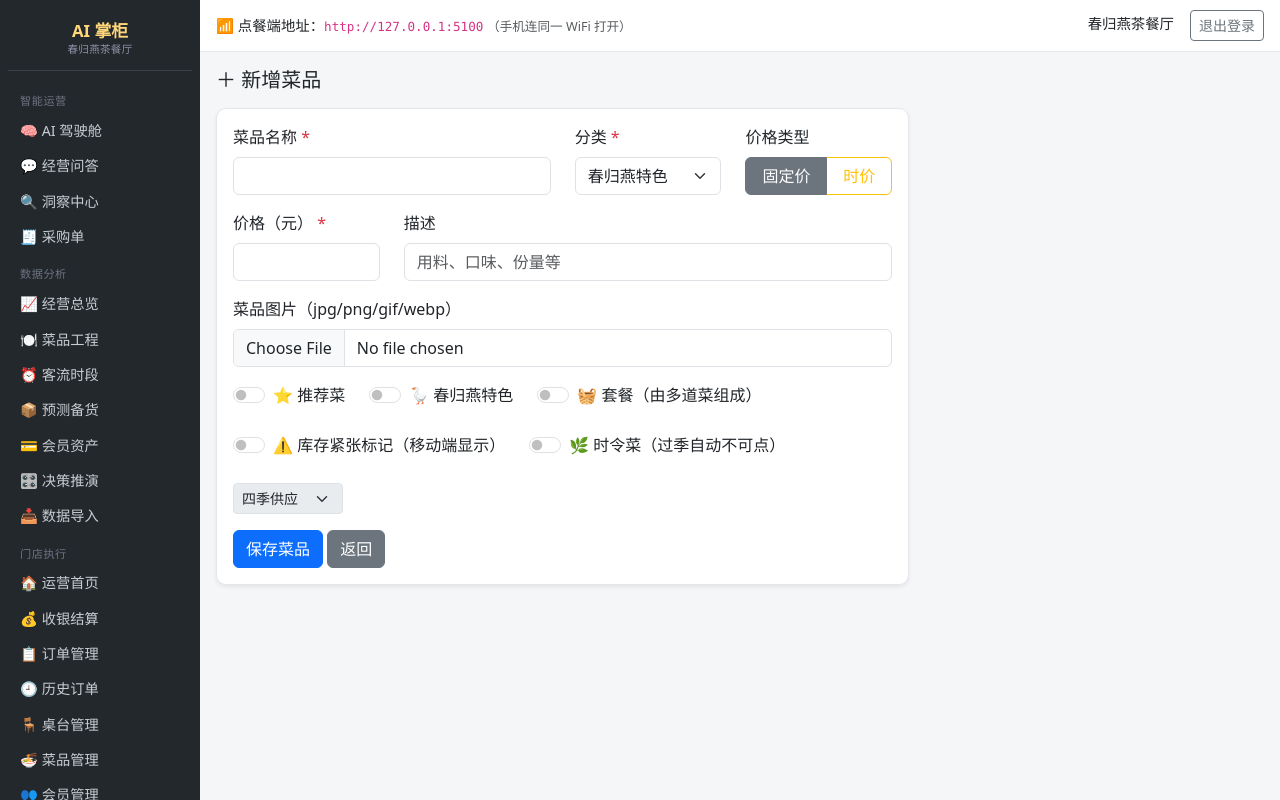
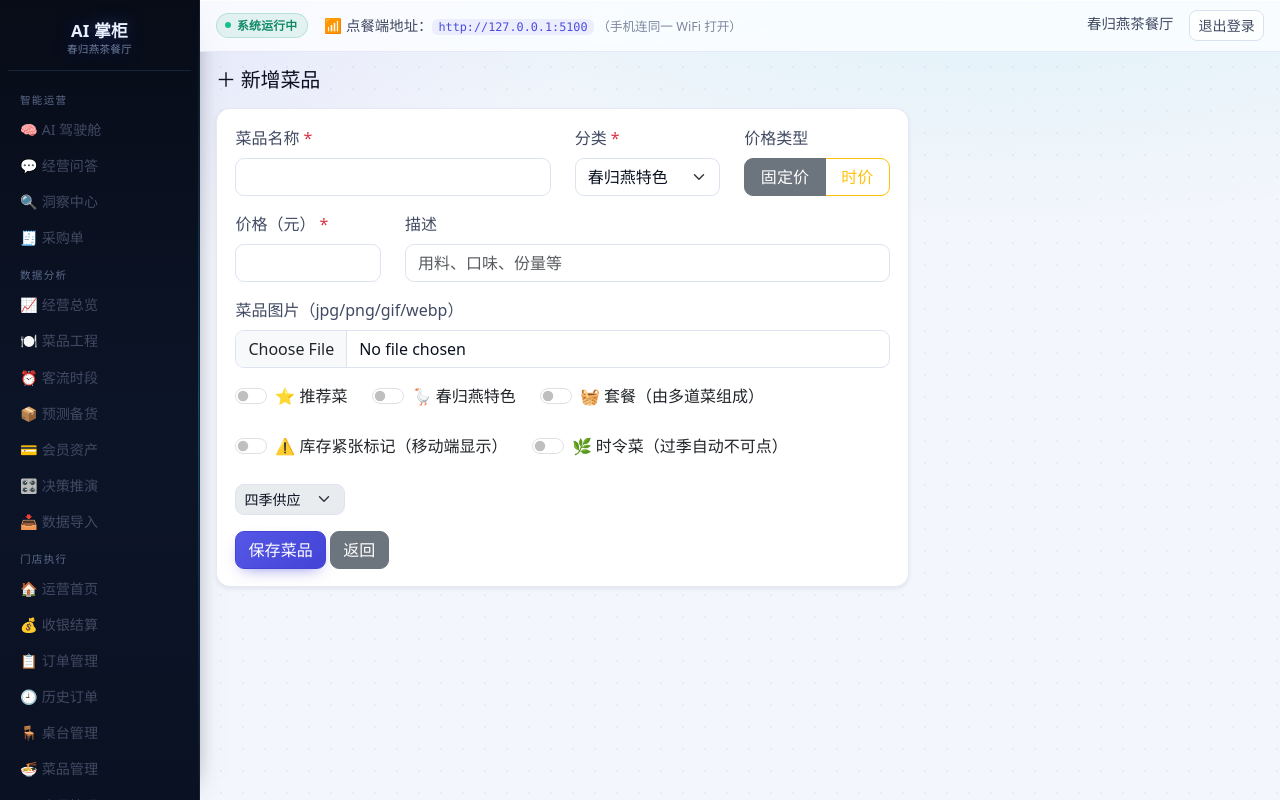
Before and after one commit to wsj20011001/ai-zhanggui, a Flask app: page /admin/dishes/add in a window 1280 px wide. Run offline with Flask 3, Linux system fonts and the light colour scheme; the visitor is signed in with stand-in values (Sample User, id 1); data comes from the database, SQL or seed files in the repository; some libraries are stand-ins or nearby versions.

Commit message:
style: 科技风皮肤（深色导航 + 网格底 + 卡片发丝线 + 桌台状态条 + 登录页重设计）

```diff
--- /dev/null
+++ b/static/css/tech.css
@@ -0,0 +1,354 @@
+/* ==========================================================================
+   AI 掌柜 · 科技风皮肤
+   加载顺序：bootstrap.min.css → custom.css → ai.css → tech.css
+   设计原则：深色导航 + 浅色内容区。
+   为什么不整体反色：报表、订单、库存都是高密度表格，深底反白在投影仪上
+   会糊成一片，而且打印小票会全黑。所以"科技感"放在导航、卡片、数字、动效上。
+   ========================================================================== */
+
+:root {
+  --ink: #0c1222;
+  --ink-2: #414a63;
+  --muted: #7d879f;
+  --line: #e4e9f5;
+  --line-2: #eef1f9;
+  --bg: #f3f6fc;
+  --accent: #4c4ddc;
+  --accent-soft: #eceefe;
+  --cyan: #00b8cc;
+  --navy: #080d1a;
+  --navy-2: #101a33;
+  --ok: #13a97b;
+  --warn: #d68910;
+  --bad: #d24545;
+  --shadow-1: 0 1px 2px rgba(12, 18, 34, .04);
+  --shadow-2: 0 10px 30px -18px rgba(12, 18, 34, .28);
+}
+
+/* ---------- 底色：细网格 + 冷色渐晕 ---------- */
+.admin-body {
+  background-color: var(--bg);
+  background-image:
+    radial-gradient(circle at 1px 1px, rgba(76, 77, 220, .07) 1px, transparent 0),
+    radial-gradient(1200px 520px at 78% -12%, rgba(0, 184, 204, .10), transparent 62%),
+    radial-gradient(900px 460px at 6% 0%, rgba(76, 77, 220, .10), transparent 58%);
+  background-size: 22px 22px, auto, auto;
+  color: var(--ink);
+  -webkit-font-smoothing: antialiased;
+}
+
+/* ---------- 侧边栏 ---------- */
+.sidebar {
+  background: linear-gradient(180deg, #070c17 0%, #0c1428 55%, #0a1122 100%);
+  border-right: 1px solid rgba(120, 170, 255, .10);
+  box-shadow: 6px 0 28px -20px rgba(4, 10, 22, .8);
+  position: sticky;
+}
+.sidebar::after {                       /* 右侧一道极细的光边 */
+  content: "";
+  position: absolute;
+  top: 0; right: 0; bottom: 0;
+  width: 1px;
+  background: linear-gradient(180deg, transparent, rgba(0, 200, 220, .35), transparent);
+}
+.sidebar-brand {
+  color: #eaf1ff;
+  border-bottom: 1px solid rgba(120, 170, 255, .14);
+  letter-spacing: .2px;
+  text-shadow: 0 0 18px rgba(92, 130, 255, .35);
+}
+.brand-sub { color: #6d7c9c; }
+
+.sidebar .nav-link {
+  color: #9aa8c4;
+  border-radius: 9px;
+  margin-bottom: 1px;
+  position: relative;
+  transition: color .16s, background .16s, transform .16s;
+}
+.sidebar .nav-link:hover {
+  color: #e8f0ff;
+  background: rgba(120, 170, 255, .09);
+  transform: translateX(1px);
+}
+.sidebar .nav-link.active {
+  color: #fff;
+  background: linear-gradient(90deg, rgba(76, 77, 220, .55) 0%, rgba(0, 184, 204, .16) 100%);
+  box-shadow: inset 0 0 0 1px rgba(120, 200, 255, .18), 0 6px 18px -12px rgba(0, 184, 204, .9);
+}
+.sidebar .nav-link.active::before {
+  content: "";
+  position: absolute;
+  left: 0; top: 7px; bottom: 7px;
+  width: 2px; border-radius: 2px;
+  background: linear-gradient(180deg, #5fe6f7, #5a5cf0);
+  box-shadow: 0 0 10px rgba(95, 230, 247, .8);
+}
+.sidebar .nav-label {
+  color: #5b6a8b;
+  text-transform: uppercase;
+  letter-spacing: .12em;
+  font-size: .66rem;
+}
+
+/* ---------- 顶栏：毛玻璃 ---------- */
+.topbar {
+  background: rgba(255, 255, 255, .74);
+  backdrop-filter: saturate(160%) blur(14px);
+  -webkit-backdrop-filter: saturate(160%) blur(14px);
+  border-bottom: 1px solid var(--line);
+  box-shadow: 0 1px 0 rgba(255, 255, 255, .8) inset;
+  color: var(--ink-2);
+}
+.topbar code {
+  background: var(--accent-soft);
+  color: var(--accent);
+  border-radius: 6px;
+  padding: 1px 6px;
+  font-size: .82em;
+}
+.sys-chip {
+  display: inline-flex;
+  align-items: center;
+  gap: 6px;
+  padding: 3px 10px 3px 8px;
+  border-radius: 999px;
+  background: rgba(19, 169, 123, .10);
+  border: 1px solid rgba(19, 169, 123, .22);
+  color: #0f8a65;
+  font-size: .74rem;
+  font-weight: 600;
+  letter-spacing: .02em;
+}
+.sys-chip i {
+  width: 6px; height: 6px; border-radius: 50%;
+  background: #17c08c;
+  box-shadow: 0 0 0 0 rgba(23, 192, 140, .6);
+  animation: pulse 2.2s infinite;
+}
+@keyframes pulse {
+  0% { box-shadow: 0 0 0 0 rgba(23, 192, 140, .55); }
+  70% { box-shadow: 0 0 0 7px rgba(23, 192, 140, 0); }
+  100% { box-shadow: 0 0 0 0 rgba(23, 192, 140, 0); }
+}
+
+/* ---------- 卡片 ---------- */
+.card, .panel, .table-card, .stat-card, .kpi {
+  border-radius: 14px !important;
+  border: 1px solid var(--line) !important;
+  background: #fff;
+  box-shadow: var(--shadow-1);
+  transition: box-shadow .18s, transform .18s, border-color .18s;
+}
+.stat-card, .kpi, .panel { box-shadow: var(--shadow-1), var(--shadow-2); }
+.card:hover, .table-card:hover, .kpi:hover, .panel:hover {
+  border-color: #d8e0f3 !important;
+  box-shadow: 0 1px 2px rgba(12, 18, 34, .05), 0 16px 36px -22px rgba(12, 18, 34, .35);
+}
+.card-body { padding: 1.05rem 1.15rem; }
+
+/* 统计卡：顶部一道渐变发丝线 */
+.stat-card { position: relative; overflow: hidden; }
+.stat-card::before {
+  content: "";
+  position: absolute;
+  top: 0; left: 0; right: 0; height: 2px;
+  background: linear-gradient(90deg, var(--accent), var(--cyan));
+  opacity: .85;
+}
+.stat-card .num, .kpi .v {
+  font-variant-numeric: tabular-nums;
+  letter-spacing: -.6px;
+  color: var(--ink);
+}
+.stat-card .num { font-size: 1.62rem; }
+.text-primary { color: var(--accent) !important; }
+
+/* ---------- 表格 ---------- */
+.table { --bs-table-bg: transparent; color: var(--ink); }
+.table > :not(caption) > * > * { box-shadow: none; }
+.table thead th {
+  font-size: .74rem;
+  font-weight: 600;
+  color: var(--muted);
+  letter-spacing: .06em;
+  text-transform: uppercase;
+  background: linear-gradient(180deg, #fbfcff, #f6f8fe);
+  border-bottom: 1px solid var(--line);
+  padding: .62rem .75rem;
+  white-space: nowrap;
+}
+.table tbody td {
+  border-color: var(--line-2);
+  padding: .58rem .75rem;
+  vertical-align: middle;
+}
+.table tbody tr { transition: background .12s; }
+.table-hover tbody tr:hover > *, .table tbody tr:hover > * { background: #f7f9ff; }
+.table-sm > :not(caption) > * > * { padding: .45rem .6rem; }
+
+/* ---------- 按钮 ---------- */
+.btn { border-radius: 9px; font-weight: 500; letter-spacing: .01em; transition: all .16s; }
+.btn-primary {
+  background: linear-gradient(135deg, #5557e6 0%, #4344d6 100%);
+  border-color: #4344d6;
+  box-shadow: 0 6px 16px -8px rgba(67, 68, 214, .75);
+}
+.btn-primary:hover, .btn-primary:focus {
+  background: linear-gradient(135deg, #4a4cdf, #3a3bc9);
+  border-color: #3a3bc9;
+  box-shadow: 0 10px 22px -10px rgba(67, 68, 214, .85);
+  transform: translateY(-1px);
+}
+.btn-success { background: linear-gradient(135deg, #16b884, #0f9e70); border-color: #0f9e70; }
+.btn-danger { background: linear-gradient(135deg, #e25353, #c93f3f); border-color: #c93f3f; }
+.btn-outline-secondary {
+  color: var(--ink-2);
+  border-color: #d9e0ef;
+  background: rgba(255, 255, 255, .7);
+}
+.btn-outline-secondary:hover {
+  background: #fff; color: var(--accent); border-color: #c6cdf0;
+}
+.btn-sm { border-radius: 8px; }
+
+/* ---------- 表单 ---------- */
+.form-control, .form-select {
+  border-radius: 9px;
+  border-color: #dde3f1;
+  color: var(--ink);
+  transition: border-color .15s, box-shadow .15s;
+}
+.form-control:focus, .form-select:focus {
+  border-color: #9ea2f2;
+  box-shadow: 0 0 0 4px rgba(76, 77, 220, .12);
+}
+.form-label { color: var(--ink-2); font-weight: 500; }
+.form-text { color: var(--muted); }
+
+/* ---------- 其他 ---------- */
+a { color: var(--accent); text-decoration: none; }
+a:hover { color: #3a3bc9; }
+.badge { border-radius: 999px; font-weight: 600; letter-spacing: .02em; padding: .34em .62em; }
+.alert { border-radius: 12px; border: 1px solid var(--line); }
+.nav-pills .nav-link {
+  border-radius: 9px; color: var(--ink-2); font-size: .88rem;
+  transition: all .16s;
+}
+.nav-pills .nav-link.active {
+  background: linear-gradient(135deg, #5557e6, #4344d6);
+  box-shadow: 0 6px 16px -10px rgba(67, 68, 214, .8);
+}
+h4, h5, h6 { color: var(--ink); letter-spacing: -.2px; }
+.text-muted { color: var(--muted) !important; }
+hr { border-color: var(--line); }
+
+/* 滚动条 */
+::-webkit-scrollbar { width: 10px; height: 10px; }
+::-webkit-scrollbar-track { background: transparent; }
+::-webkit-scrollbar-thumb {
+  background: #ccd4e6; border-radius: 10px;
+  border: 3px solid transparent; background-clip: content-box;
+}
+::-webkit-scrollbar-thumb:hover { background: #b3bed6; background-clip: content-box; }
+
+/* 焦点可见性（键盘操作 / 无障碍） */
+:focus-visible { outline: 2px solid rgba(76, 77, 220, .55); outline-offset: 2px; }
+
+/* 动效降级 */
+@media (prefers-reduced-motion: reduce) {
+  * { animation: none !important; transition: none !important; }
+}
+
+/* ==========================================================================
+   登录页：整页深色科技感
+   ========================================================================== */
+.login-body {
+  background:
+    radial-gradient(900px 520px at 18% 8%, rgba(76, 77, 220, .40), transparent 60%),
+    radial-gradient(760px 460px at 84% 92%, rgba(0, 184, 204, .28), transparent 62%),
+    linear-gradient(160deg, #070b16 0%, #0a1224 58%, #070d19 100%);
+  position: relative;
+  overflow: hidden;
+}
+.login-body::before {                   /* 网格 */
+  content: "";
+  position: absolute; inset: 0;
+  background-image:
+    linear-gradient(rgba(140, 170, 255, .07) 1px, transparent 1px),
+    linear-gradient(90deg, rgba(140, 170, 255, .07) 1px, transparent 1px);
+  background-size: 44px 44px;
+  mask-image: radial-gradient(circle at 50% 45%, #000 32%, transparent 78%);
+  -webkit-mask-image: radial-gradient(circle at 50% 45%, #000 32%, transparent 78%);
+  pointer-events: none;
+}
+.login-card {
+  position: relative;
+  background: rgba(14, 20, 38, .72) !important;
+  backdrop-filter: blur(18px) saturate(150%);
+  -webkit-backdrop-filter: blur(18px) saturate(150%);
+  border: 1px solid rgba(130, 165, 255, .22) !important;
+  border-radius: 18px !important;
+  box-shadow: 0 30px 80px -30px rgba(0, 0, 0, .9), inset 0 1px 0 rgba(255, 255, 255, .06);
+  color: #dbe4fb;
+}
+.login-card h4 { color: #f2f6ff; letter-spacing: .5px; }
+.login-card .text-muted { color: #8b9ac0 !important; }
+.login-card .form-label { color: #a9b7d8; }
+.login-card .form-control {
+  background: rgba(255, 255, 255, .05);
+  border-color: rgba(130, 165, 255, .22);
+  color: #eef3ff;
+}
+.login-card .form-control::placeholder { color: #6f7fa6; }
+.login-card .form-control:focus {
+  background: rgba(255, 255, 255, .08);
+  border-color: rgba(95, 230, 247, .55);
+  box-shadow: 0 0 0 4px rgba(0, 184, 204, .14);
+  color: #fff;
+}
+.login-card .btn-primary {
+  background: linear-gradient(135deg, #5a5cf0, #00b8cc);
+  border: none;
+  box-shadow: 0 10px 26px -12px rgba(0, 184, 204, .9);
+}
+.login-card .btn-primary:hover { filter: brightness(1.06); }
+.login-card .alert-danger {
+  background: rgba(210, 69, 69, .14);
+  border-color: rgba(210, 69, 69, .35);
+  color: #ffb3b3;
+}
+.login-body .small, .login-body .text-muted { color: #8b9ac0 !important; }
+
+/* ---------- 收银台桌台卡：去掉整块马卡龙底色，改左侧状态条 ---------- */
+.desk-card {
+  position: relative;
+  overflow: hidden;
+  background: #fff !important;
+  border: 1px solid var(--line) !important;
+}
+.desk-card::before {
+  content: "";
+  position: absolute;
+  left: 0; top: 0; bottom: 0;
+  width: 3px;
+  background: #13a97b;
+}
+.desk-card.is-order::before { background: linear-gradient(180deg, #e9a13d, #d68910); }
+.desk-card.is-busy::before { background: linear-gradient(180deg, #e25353, #c93f3f); }
+.desk-card.is-idle { background: #fbfcff !important; }
+.desk-card.is-idle .card-body { opacity: .78; }
+.desk-card:hover { transform: translateY(-2px); }
+
+/* ---------- 登录页的几何标识 ---------- */
+.brand-mark {
+  width: 46px; height: 46px;
+  margin: 0 auto 12px;
+  border-radius: 13px;
+  display: flex; align-items: center; justify-content: center;
+  font: 600 17px/1 Bahnschrift, "Segoe UI", system-ui, sans-serif;
+  letter-spacing: .06em;
+  color: #fff;
+  background: linear-gradient(135deg, #5a5cf0 0%, #00b8cc 100%);
+  box-shadow: 0 12px 28px -12px rgba(0, 184, 204, .9), inset 0 1px 0 rgba(255, 255, 255, .35);
+}
--- a/templates/admin/cashier.html
+++ b/templates/admin/cashier.html
@@ -6,7 +6,7 @@
   {% for t in tables %}
   <div class="col-6 col-md-4 col-lg-3">
     {% if counts.get(t['id']) %}
-    <a class="card shadow-sm text-decoration-none h-100" style="border:none;background:{% if t['status'] == 'ordering' %}#fff7e8{% else %}#fdf0ef{% endif %}"
+    <a class="card desk-card h-100 text-decoration-none {% if t['status'] == 'ordering' %}is-order{% else %}is-busy{% endif %}"
        href="{{ url_for('cashier.cashier_settle', table_id=t['id']) }}">
       <div class="card-body">
         <h6 class="mb-1">{{ t['name'] }}</h6>
@@ -21,7 +21,7 @@
       </div>
     </a>
     {% else %}
-    <div class="card h-100" style="border:none;background:#f2f7f3">
+    <div class="card desk-card is-idle h-100">
       <div class="card-body text-muted">
         <h6 class="mb-1">{{ t['name'] }}</h6>
         <div class="small">{{ t['type'] }} · {{ t['capacity'] }}人</div>
--- a/templates/base.html
+++ b/templates/base.html
@@ -7,6 +7,7 @@
 <link rel="stylesheet" href="{{ url_for('static', filename='bootstrap/bootstrap.min.css') }}">
 <link rel="stylesheet" href="{{ url_for('static', filename='css/custom.css') }}">
 <link rel="stylesheet" href="{{ url_for('static', filename='css/ai.css') }}">
+<link rel="stylesheet" href="{{ url_for('static', filename='css/tech.css') }}">
 </head>
 <body class="admin-body">
 <div class="d-flex">
@@ -52,7 +53,10 @@
   </nav>
   <div class="main-area flex-grow-1">
     <div class="topbar d-flex justify-content-between align-items-center">
-      <div>📶 点餐端地址：<code>http://{{ lan_ip }}:5100</code> <span class="text-muted small">（手机连同一 WiFi 打开）</span></div>
+      <div class="d-flex align-items-center gap-3">
+        <span class="sys-chip"><i></i>系统运行中</span>
+        <span class="d-none d-lg-inline">📶 点餐端地址：<code>http://{{ lan_ip }}:5100</code> <span class="text-muted small">（手机连同一 WiFi 打开）</span></span>
+      </div>
       <div><span class="me-3">{{ shop.shop_name if shop is defined else '' }}</span><a class="btn btn-sm btn-outline-secondary" href="{{ url_for('logout') }}">退出登录</a></div>
     </div>
     <div class="content p-3">
--- a/templates/login.html
+++ b/templates/login.html
@@ -6,12 +6,14 @@
 <title>登录 · AI 掌柜</title>
 <link rel="stylesheet" href="{{ url_for('static', filename='bootstrap/bootstrap.min.css') }}">
 <link rel="stylesheet" href="{{ url_for('static', filename='css/custom.css') }}">
+<link rel="stylesheet" href="{{ url_for('static', filename='css/tech.css') }}">
 </head>
 <body class="login-body">
 <div class="login-card card shadow">
   <div class="card-body p-4">
-    <h4 class="text-center mb-1">🧠 AI 掌柜</h4>
-    <p class="text-center text-muted small mb-4">餐饮管理系统 · 管理端</p>
+    <div class="brand-mark">AI</div>
+    <h4 class="text-center mb-1">AI 掌柜</h4>
+    <p class="text-center text-muted small mb-4">中小餐饮经营 Agent</p>
     {% if error %}<div class="alert alert-danger py-2">{{ error }}</div>{% endif %}
     <form method="post">
       <div class="mb-3">
```
Also changed, not shown: README.md, 5 other files.
